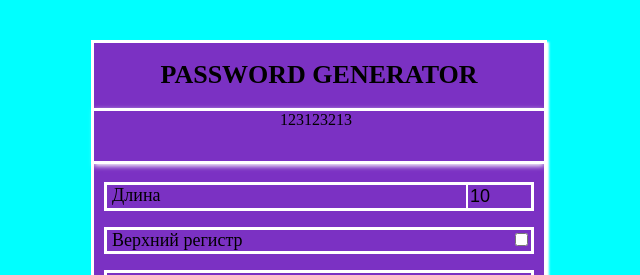
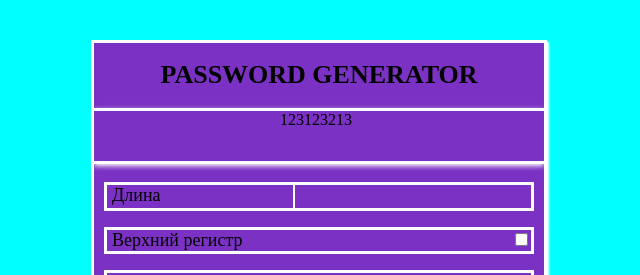
Before and after one commit to semant1cs/pass-gen-manager, a Vue app: page / in a window 1280 px wide. Shown: the top 275 px of the page, without its empty margins (321-961 px from the left). Built offline with nearby package versions, Linux system fonts and the light colour scheme.

Commit message:
decomposition 2.0

```diff
--- a/src/components/ParameterElement.vue
+++ b/src/components/ParameterElement.vue
@@ -1,19 +1,25 @@
 <template>
     <div>
         <div class="field__element">
-            <p class="text__element__field">
-                Длина
+            <p class="text-field-element">
+                {{ parameterField.title }}
             </p>
             <label for="length_password">
-                <input class="choose__length-password" id="length_password" type="number" min="6" max="20"
-                       value="10">
+                <input v-bind:class="parameterField.class" class="field-param" v-bind:type="parameterField.type">
             </label>
         </div>
     </div>
 </template>
 
 <script>
-export default {}
+export default {
+    props: {
+        parameterField: {
+            type: Object,
+            required: false
+        }
+    }
+}
 </script>
 
 <style scoped>
@@ -35,7 +41,7 @@ p {
     margin: 0
 }
 
-.choose__length-password {
+.field-param {
     border: none;
     border-left: 2px solid white;
 }
--- a/src/components/ParametersList.vue
+++ b/src/components/ParametersList.vue
@@ -1,47 +1,26 @@
 <template>
     <div>
         <ul class="list__fields">
-<parameter-element/>
-            <li class="field__element">
-                <p class="text__element__field">
-                    Верхний регистр
-                </p>
-                <label>
-                    <input id="upper_case" type="checkbox">
-                </label>
-            </li>
-            <li class="field__element">
-                <p class="text__element__field">
-                    Нижний регистр
-                </p>
-                <label>
-                    <input id="lower_case" type="checkbox">
-                </label>
-            </li>
-            <li class="field__element">
-                <p class="text__element__field">
-                    Специфичные символы
-                </p>
-                <label>
-                    <input id="specific_symbols" type="checkbox">
-                </label>
-            </li>
-            <li class="field__element">
-                <p class="text__element__field">
-                    Цифры
-                </p>
-                <label>
-                    <input id="numbers" type="checkbox">
-                </label>
-            </li>
+            <parameter-element
+                    v-for="parameterField in parameterFields"
+                    :parameterField="parameterField"
+                    :key="parameterField.id"
+            />
         </ul>
     </div>
 </template>
 
 <script>
 import ParameterElement from "@/components/ParameterElement.vue";
+
 export default {
-    components: {ParameterElement}
+    components: {ParameterElement},
+    props: {
+        parameterFields: {
+            type: Array,
+            required: true
+        }
+    }
 }
 </script>
 
--- a/src/components/PasswordGeneratorWindow.vue
+++ b/src/components/PasswordGeneratorWindow.vue
@@ -1,19 +1,29 @@
 <template>
     <div class="app__field">
         <ContainerPassword/>
-        <parameters-list/>
-
+        <parameters-list :parameter-fields="parametersFields"/>
         <generate-password-button/>
     </div>
 </template>
 
 <script>
 import ContainerPassword from "@/components/ContainerPassword.vue";
+import GeneratePasswordButton from "@/components/GeneratePasswordButton.vue";
 import ParametersList from "@/components/ParametersList.vue";
-import GeneratePasswordButton from "@/components/GeneratePasswordButton.vue";
 
 export default {
-    components: {GeneratePasswordButton, ParametersList, ContainerPassword}
+    components: {ParametersList, GeneratePasswordButton, ContainerPassword},
+    data() {
+        return {
+            parametersFields: [
+                {id: 1, title: "Длина", type: "number", class: "length_password"},
+                {id: 2, title: "Верхний регистр", type: "checkbox", class: "upper_case"},
+                {id: 3, title: "Нижний регистр", type: "checkbox", class: "lower_case"},
+                {id: 4, title: "Специфичные символы", type: "checkbox", class: "specific_symbols"},
+                {id: 5, title: "Цифры", type: "checkbox", class: "numbers"}
+            ]
+        }
+    }
 }
 </script>
 
```
